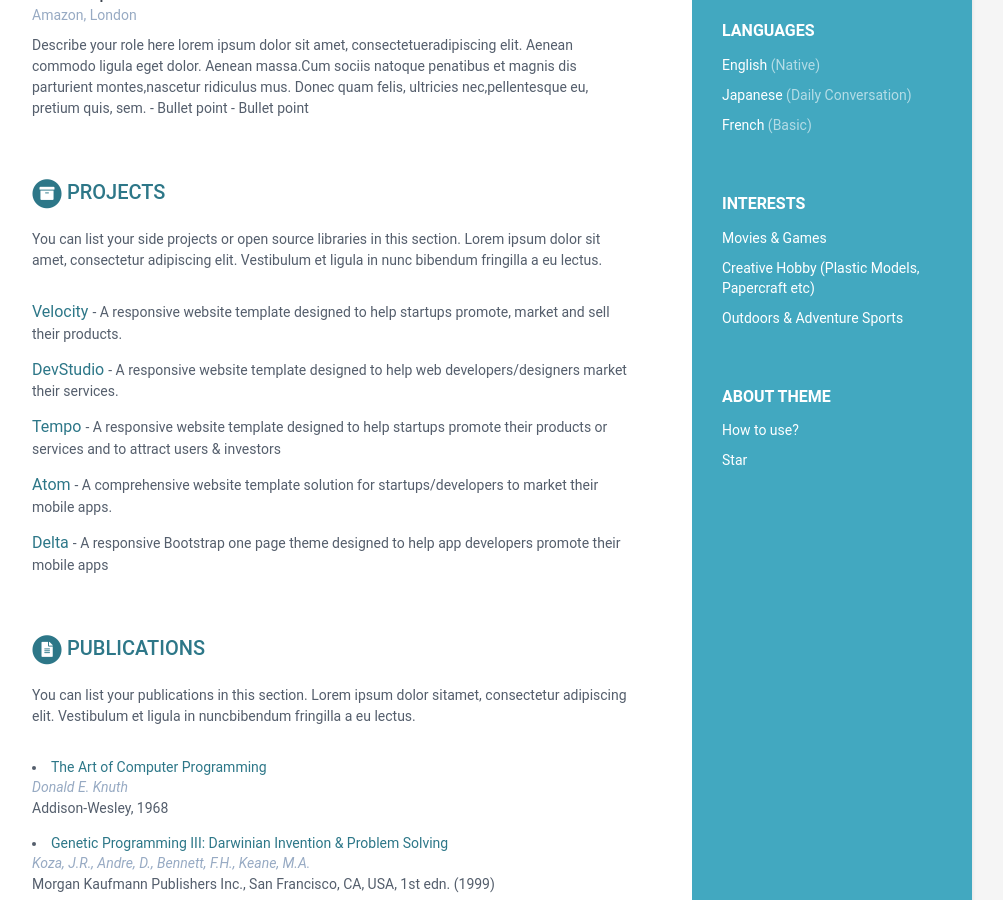
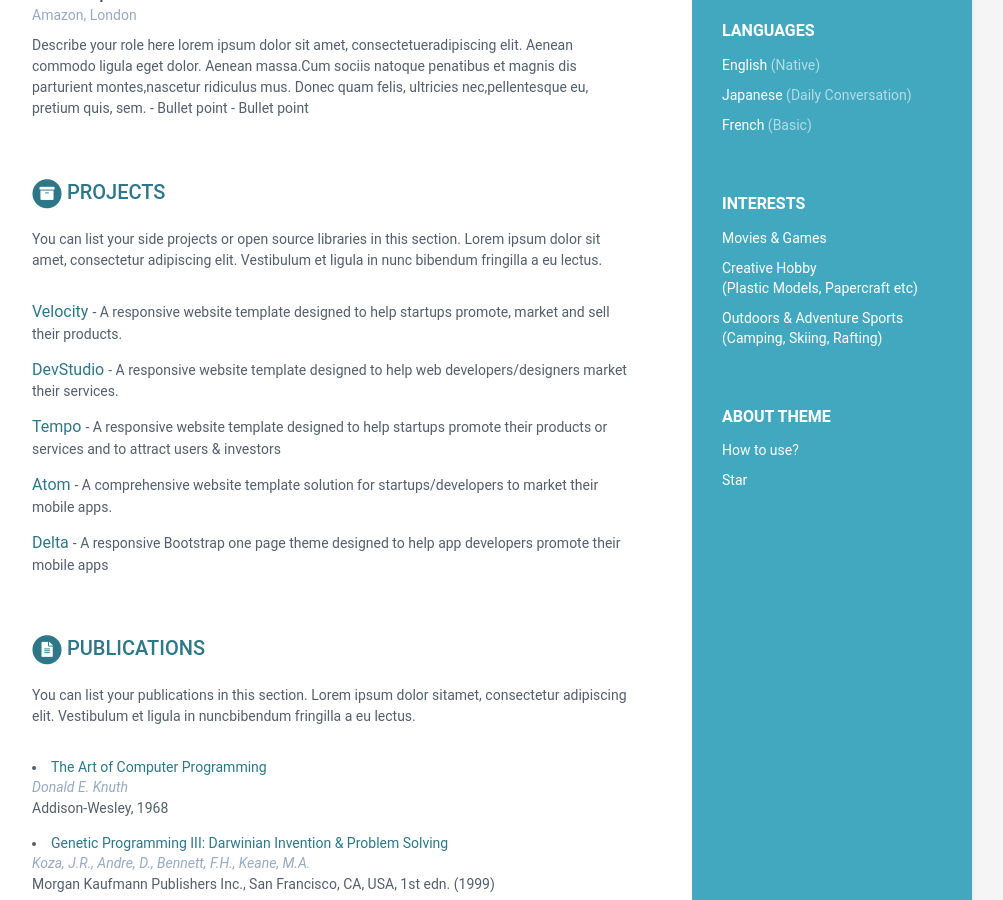
Before and after one commit to GameDevCoder/resume, a Jekyll site: the page built from index.html, in a window 1280 px wide and 900 px high, scrolled down 739 px. Shown: the whole window, without its empty margins (168-1171 px from the left). Built offline with Jekyll 4.4.1, drawn with Linux system fonts in a browser that asks for light colours.

Commit message:
Updated '_data/data.yml' via CloudCannon

```diff
--- a/_data/data.yml
+++ b/_data/data.yml
@@ -25,9 +25,9 @@ sidebar:
   interests:
     - item: Movies & Games
       link:
-    - item: 'Creative Hobby (Plastic Models, Papercraft etc)'
+    - item: 'Creative Hobby </br> (Plastic Models, Papercraft etc)'
       link:
-    - item: Outdoors & Adventure Sports
+    - item: 'Outdoors & Adventure Sports <br/> (Camping, Skiing, Rafting)'
       link:
 career-profile:
   title: Career Profile
```
